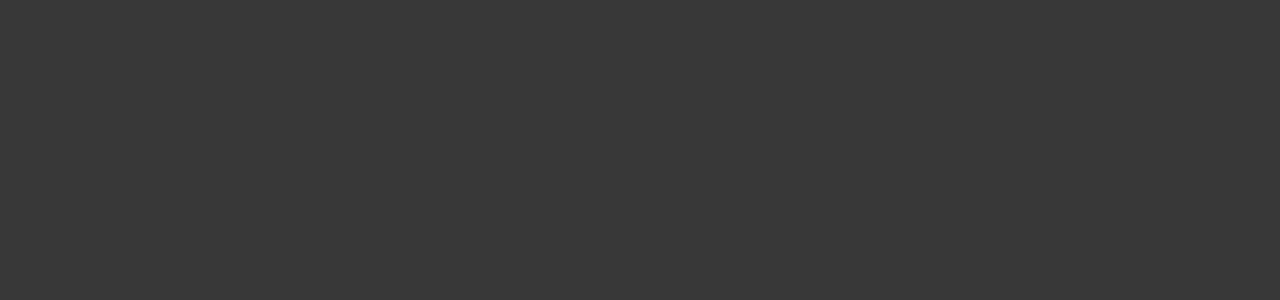
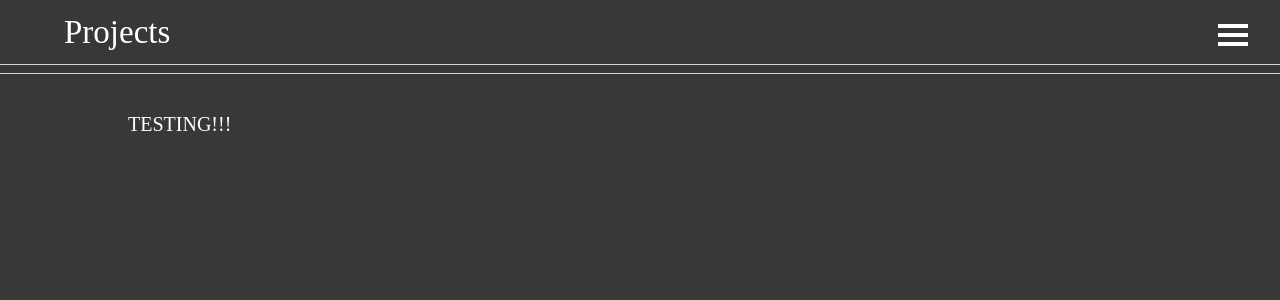
Before and after one commit to devbacon/Portfolio, a React (Create React App) app: page /projects in a window 1280 px wide. Shown: the top 300 px of the page. Built offline with nearby package versions, Linux system fonts and the light colour scheme.

Commit message:
Header.js - fine tuned animations and page transitions

```diff
--- a/src/Header/Header.js
+++ b/src/Header/Header.js
@@ -1,11 +1,11 @@
 import React, { Component } from 'react';
-import { Link } from 'react-router-dom';
 import './Header.css';
 
 class Header extends Component {
-  constructor() {
-    super();
+  constructor(props) {
+    super(props);
 
+    this.header = React.createRef();
     this.nav = React.createRef();
     this.navItems = React.createRef();
     this.hamburger = React.createRef();
@@ -13,6 +13,29 @@ class Header extends Component {
     this.state = {
       collapsed: true
     }
+  }
+
+  componentDidMount() {
+    setTimeout(() => {
+      this.header.current.style.marginTop = 0
+    }, 50);
+
+    setTimeout(() => {
+      this.props.overlay.current.style.background = 'none'
+    }, 500);
+  }
+
+  goTo = (path) => {
+    this.toggleNav();
+    this.props.overlay.current.style.background = '#383838';
+
+    setTimeout(() => {
+      this.header.current.style.marginTop = '-100px';
+    }, 700);
+
+    setTimeout(() => {
+      this.props.history.push(`/${path}`);
+    }, 1200);
   }
 
   toggleNav = () => {
@@ -37,7 +60,7 @@ class Header extends Component {
 
   render() {
     return (
-      <div className="header-container">
+      <div className="header-container" ref={this.header}>
         <h1 className="header-title">{this.props.title}</h1>
         <div className="header-nav">
           <div onClick={this.toggleNav} ref={this.hamburger}>
@@ -47,9 +70,9 @@ class Header extends Component {
 				  </div>
           <div className="nav-items" ref={this.navItems}>
             {this.props.navItems.map(item => (
-              <Link to={item === 'Home' ? '' : item.toLowerCase()} key={item}>
+              <div key={item} onClick={() => this.goTo(item === 'Home' ? '' : item.toLowerCase())}>
                 <h2 className="header-nav-item">{item}</h2>
-              </Link>
+              </div>
             ))}
           </div>
 
```
